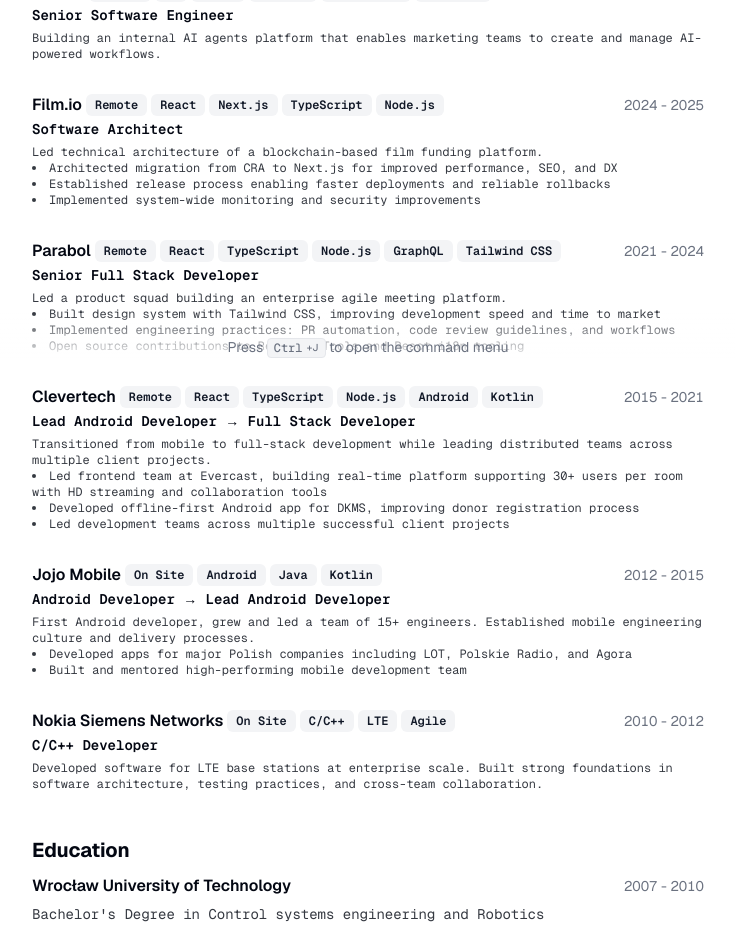
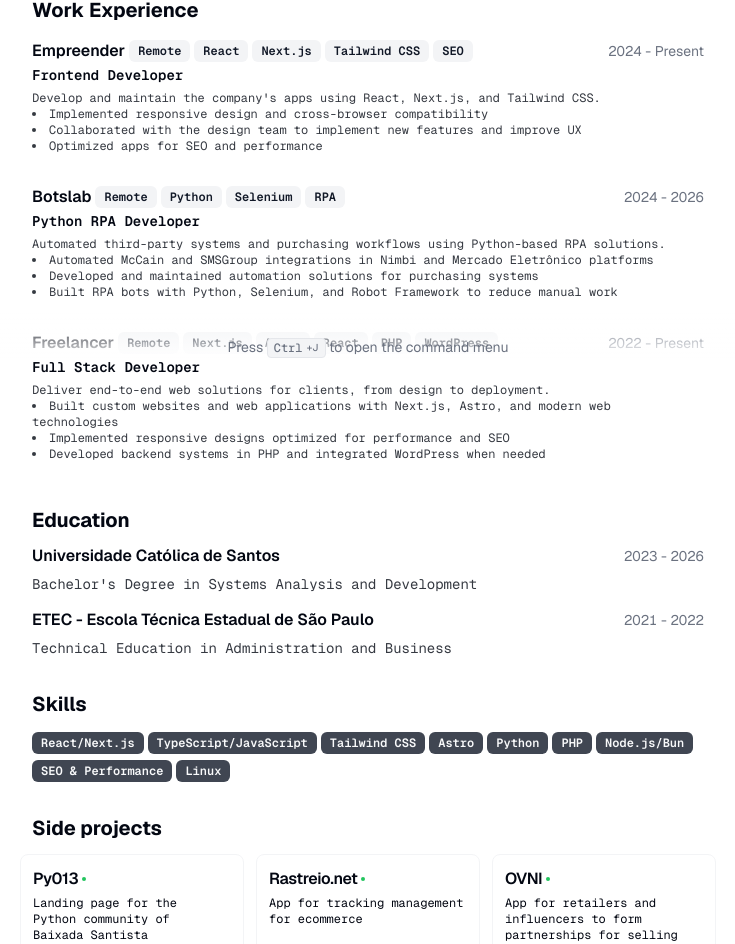
Before and after one commit to mohvn/cv, a Next.js app: page / in a window 1280 px wide. Shown: the part 438-1382 px from the top of the page, without its empty margins (272-1007 px from the left). Built offline with nearby package versions, Linux system fonts and the light colour scheme.

Commit message:
feat: dados de curriculo

```diff
--- a/next.config.js
+++ b/next.config.js
@@ -11,6 +11,10 @@
       {
         protocol: 'https',
         hostname: 'avatars.githubusercontent.com',
+      },
+      {
+        protocol: 'https',
+        hostname: 'media.licdn.com',
       },
     ],
     formats: ['image/avif', 'image/webp'],
--- a/src/data/resume-data.ts
+++ b/src/data/resume-data.ts
@@ -1,173 +1,150 @@
 import type { ResumeData } from "@/lib/types";
 
 export const RESUME_DATA: ResumeData = {
-  name: "Bartosz Jarocki",
-  initials: "BJ",
-  location: "Wrocław, Poland, CET",
-  locationLink: "https://www.google.com/maps/place/Wrocław",
-  about: "Full Stack Engineer building products from the ground up.",
+  name: "Mohan Elias",
+  initials: "ME",
+  location: "São Paulo, Brazil, BRT",
+  locationLink: "https://www.google.com/maps/place/São Paulo",
+  about:
+    "Software developer passionate about simple, beautiful, and functional digital solutions.",
   summary:
-    "Full Stack Engineer with 15+ years of experience and 10+ years working remotely. Building high-performance web applications, leading distributed teams, and creating open source tools used by thousands of developers.",
-  avatarUrl: "https://avatars.githubusercontent.com/u/1017620?v=4",
-  personalWebsiteUrl: "https://jarocki.me",
+    "Software developer passionate about turning ideas into simple, beautiful, and functional digital solutions. I focus on delivering projects where usability and user experience come first, always striving for clean and efficient code. I have experience with a variety of modern technologies and frameworks. I'm always looking for new challenges and opportunities to learn and grow alongside the industry.",
+  avatarUrl:
+    "https://media.licdn.com/dms/image/v2/D4D03AQF4VBpzETIwEQ/profile-displayphoto-scale_400_400/B4DZ6JIkCfH4Ag-/0/1780417187783?e=1784764800&v=beta&t=ZITwKXHugzWAzz3fYurJP7RHfipapouzjvL_ZIJ3z98",
+  personalWebsiteUrl: "https://mohvn.github.io/portfolio/en",
   contact: {
-    email: "bartosz.jarocki@hey.com",
-    tel: "+48530213401",
+    email: "mohan.elias@proton.me",
+    tel: "+5513988417817",
     social: [
       {
         name: "GitHub",
-        url: "https://github.com/BartoszJarocki",
+        url: "https://github.com/mohvn",
         icon: "github",
       },
       {
         name: "LinkedIn",
-        url: "https://www.linkedin.com/in/bjarocki/",
+        url: "https://www.linkedin.com/in/mohanelias",
         icon: "linkedin",
-      },
-      {
-        name: "X",
-        url: "https://x.com/BartoszJarocki",
-        icon: "x",
       },
     ],
   },
   education: [
     {
-      school: "Wrocław University of Technology",
-      degree: "Bachelor's Degree in Control systems engineering and Robotics",
-      start: "2007",
-      end: "2010",
+      school: "Universidade Católica de Santos",
+      degree: "Bachelor's Degree in Systems Analysis and Development",
+      start: "2023",
+      end: "2026",
+    },
+    {
+      school: "ETEC - Escola Técnica Estadual de São Paulo",
+      degree: "Technical Education in Administration and Business",
+      start: "2021",
+      end: "2022",
     },
   ],
   work: [
     {
-      company: "Motion",
-      link: "https://motionapp.com/",
-      badges: ["Remote", "AI", "React", "Next.js", "TypeScript", "AdonisJS"],
-      title: "Senior Software Engineer",
-      start: "2025",
+      company: "Empreender",
+      link: "https://www.linkedin.com/company/empreender",
+      badges: ["Remote", "React", "Next.js", "Tailwind CSS", "SEO"],
+      title: "Frontend Developer",
+      start: "2024",
       end: null,
       description:
-        "Building an internal AI agents platform that enables marketing teams to create and manage AI-powered workflows.",
-    },
-    {
-      company: "Film.io",
-      link: "https://film.io",
-      badges: ["Remote", "React", "Next.js", "TypeScript", "Node.js"],
-      title: "Software Architect",
-      start: "2024",
-      end: "2025",
-      description:
-        "Led technical architecture of a blockchain-based film funding platform.",
+        "Develop and maintain the company's apps using React, Next.js, and Tailwind CSS.",
       highlights: [
-        "Architected migration from CRA to Next.js for improved performance, SEO, and DX",
-        "Established release process enabling faster deployments and reliable rollbacks",
-        "Implemented system-wide monitoring and security improvements",
+        "Implemented responsive design and cross-browser compatibility",
+        "Collaborated with the design team to implement new features and improve UX",
+        "Optimized apps for SEO and performance",
       ],
     },
     {
-      company: "Parabol",
-      link: "https://parabol.co",
-      badges: [
-        "Remote",
-        "React",
-        "TypeScript",
-        "Node.js",
-        "GraphQL",
-        "Tailwind CSS",
-      ],
-      title: "Senior Full Stack Developer",
-      start: "2021",
-      end: "2024",
+      company: "Botslab",
+      link: "https://www.linkedin.com/company/botslab",
+      badges: ["Remote", "Python", "Selenium", "RPA"],
+      title: "Python RPA Developer",
+      start: "2024",
+      end: "2026",
       description:
-        "Led a product squad building an enterprise agile meeting platform.",
+        "Automated third-party systems and purchasing workflows using Python-based RPA solutions.",
       highlights: [
-        "Built design system with Tailwind CSS, improving development speed and time to market",
-        "Implemented engineering practices: PR automation, code review guidelines, and workflows",
-        "Open source contributions to Relay DevTools and React i18n tooling",
+        "Automated McCain and SMSGroup integrations in Nimbi and Mercado Eletrônico platforms",
+        "Developed and maintained automation solutions for purchasing systems",
+        "Built RPA bots with Python, Selenium, and Robot Framework to reduce manual work",
       ],
     },
     {
-      company: "Clevertech",
-      link: "https://clevertech.biz",
-      badges: ["Remote", "React", "TypeScript", "Node.js", "Android", "Kotlin"],
-      title: "Lead Android Developer → Full Stack Developer",
-      start: "2015",
-      end: "2021",
+      company: "Freelancer",
+      link: "https://mohvn.github.io/portfolio/en",
+      badges: ["Remote", "Next.js", "Astro", "React", "PHP", "WordPress"],
+      title: "Full Stack Developer",
+      start: "2022",
+      end: null,
       description:
-        "Transitioned from mobile to full-stack development while leading distributed teams across multiple client projects.",
+        "Deliver end-to-end web solutions for clients, from design to deployment.",
       highlights: [
-        "Led frontend team at Evercast, building real-time platform supporting 30+ users per room with HD streaming and collaboration tools",
-        "Developed offline-first Android app for DKMS, improving donor registration process",
-        "Led development teams across multiple successful client projects",
+        "Built custom websites and web applications with Next.js, Astro, and modern web technologies",
+        "Implemented responsive designs optimized for performance and SEO",
+        "Developed backend systems in PHP and integrated WordPress when needed",
       ],
-    },
-    {
-      company: "Jojo Mobile",
-      link: "https://bsgroup.eu/",
-      badges: ["On Site", "Android", "Java", "Kotlin"],
-      title: "Android Developer → Lead Android Developer",
-      start: "2012",
-      end: "2015",
-      description:
-        "First Android developer, grew and led a team of 15+ engineers. Established mobile engineering culture and delivery processes.",
-      highlights: [
-        "Developed apps for major Polish companies including LOT, Polskie Radio, and Agora",
-        "Built and mentored high-performing mobile development team",
-      ],
-    },
-    {
-      company: "Nokia Siemens Networks",
-      link: "https://www.nokia.com",
-      badges: ["On Site", "C/C++", "LTE", "Agile"],
-      title: "C/C++ Developer",
-      start: "2010",
-      end: "2012",
-      description:
-        "Developed software for LTE base stations at enterprise scale. Built strong foundations in software architecture, testing practices, and cross-team collaboration.",
     },
   ],
   skills: [
     "React/Next.js",
-    "TypeScript",
-    "Node.js",
-    "AI/LLMs",
+    "TypeScript/JavaScript",
     "Tailwind CSS",
-    "Design Systems",
-    "WebRTC",
-    "WebSockets",
-    "GraphQL",
-    "System Architecture",
-    "Remote Team Leadership",
+    "Astro",
+    "Python",
+    "PHP",
+    "Node.js/Bun",
+    "SEO & Performance",
+    "Linux",
   ],
   projects: [
     {
-      title: "Monito",
-      techStack: ["TypeScript", "Next.js", "AI", "Browser Extension"],
-      description: "Autonomous QA AI agent for web applications",
+      title: "Py013",
+      techStack: ["Next.js", "Tailwind CSS"],
+      description:
+        "Landing page for the Python community of Baixada Santista",
       link: {
-        label: "monito.dev",
-        href: "https://monito.dev/",
+        label: "py013.com.br",
+        href: "https://www.py013.com.br/",
       },
     },
     {
-      title: "43frames",
-      techStack: ["TypeScript", "Next.js", "AI"],
-      description: "AI-powered image and video generation studio",
+      title: "Rastreio.net",
+      techStack: ["Next.js", "React", "Tailwind CSS"],
+      description: "App for tracking management for ecommerce",
       link: {
-        label: "43frames.com",
-        href: "https://43frames.com/",
+        label: "app.rastreio.net",
+        href: "http://app.rastreio.net/",
       },
     },
     {
-      title: "Minimalist CV",
+      title: "OVNI",
+      techStack: ["Next.js", "React", "Tailwind CSS"],
+      description:
+        "App for retailers and influencers to form partnerships for selling products through social media",
+      link: {
+        label: "app.ovni.com.br",
+        href: "http://app.ovni.com.br/",
+      },
+    },
+    {
+      title: "sttp",
       techStack: ["TypeScript", "Next.js", "Tailwind CSS"],
       description:
-        "Open source, print-friendly CV template. 9,600+ stars on GitHub",
+        "Minimal dynamic start page for fast research and navigation",
       link: {
-        label: "Minimalist CV",
-        href: "https://github.com/BartoszJarocki/cv",
+        label: "mohvn.github.io/sttp",
+        href: "https://mohvn.github.io/sttp/",
       },
+    },
+    {
+      title: "SDS Wiki",
+      techStack: ["Astro", "Tailwind CSS", "Markdown"],
+      description:
+        "Technical documentation platform about Software Defined Storage with fast search",
     },
   ],
 } as const;
```
Also changed, not shown: 1 other file (tests, documents, lock files or other folders).
